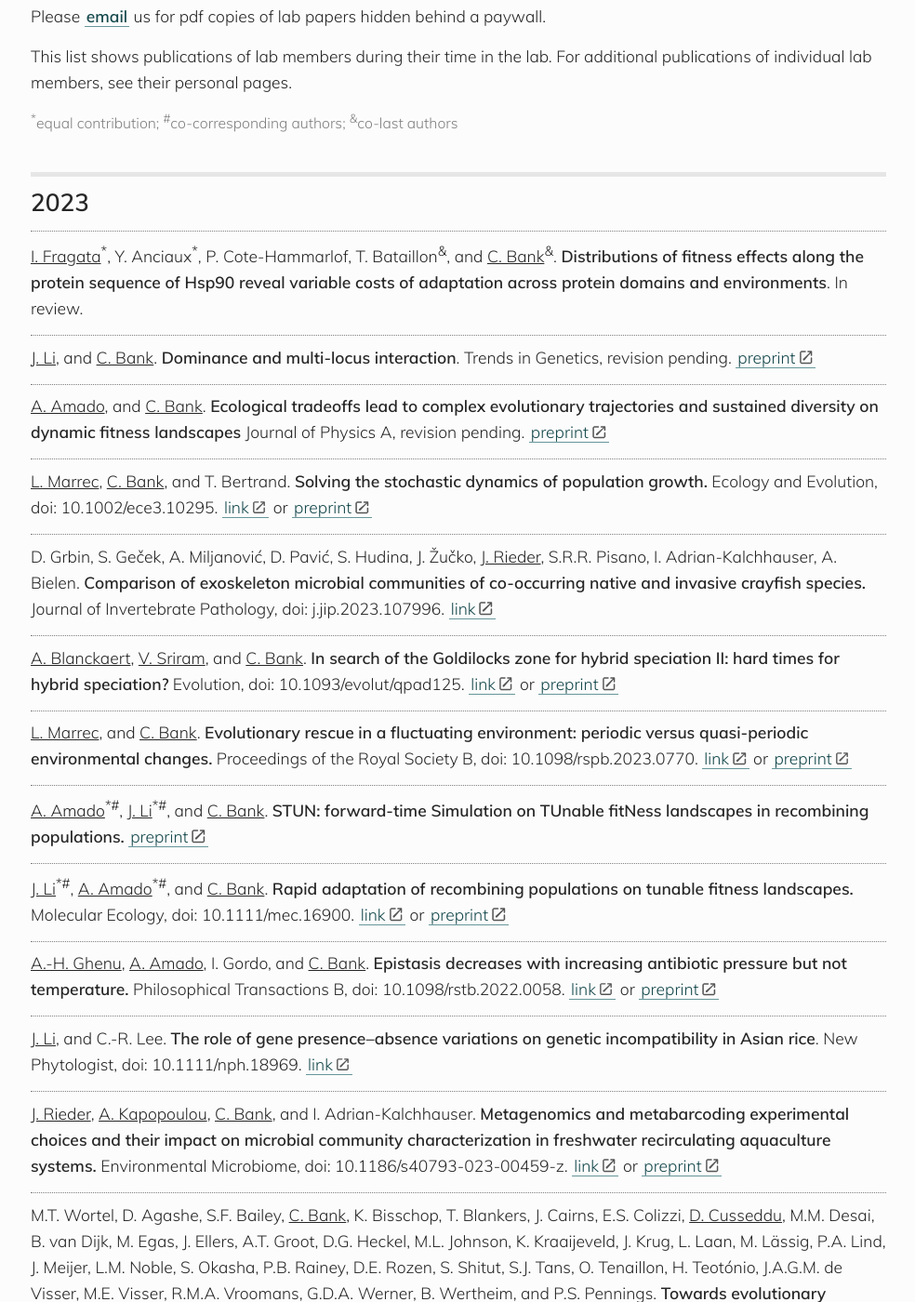
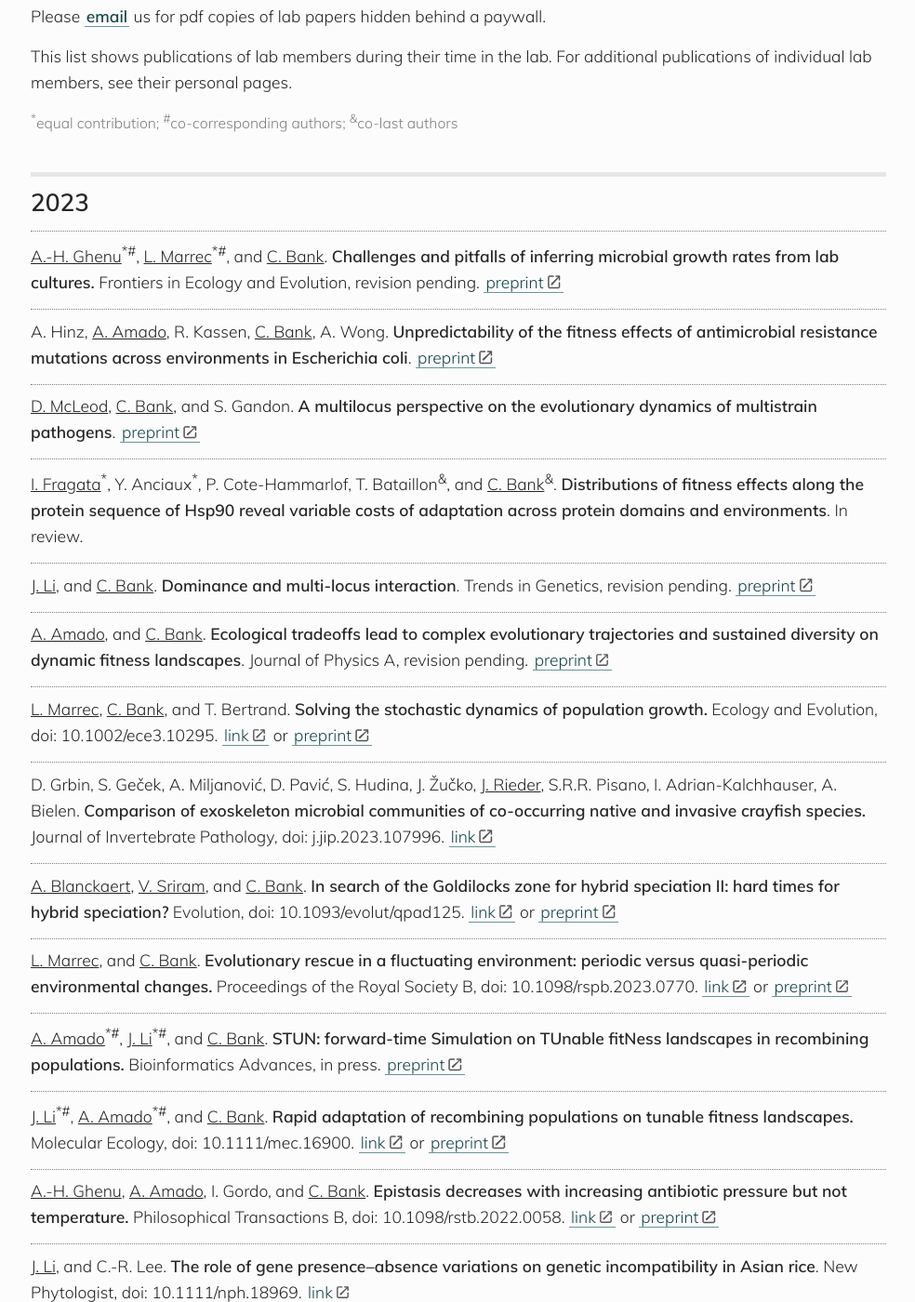
Before and after one commit to banklab/banklab.github.io, a Jekyll site: the page built from publications.md, in a window 1280 px wide and 1400 px high, scrolled down 418 px. Shown: the whole window at 93% size, without its empty margins (147-1131 px from the left). Built offline with Jekyll 4.4.1, drawn with Linux system fonts in a browser that asks for light colours; some web fonts are replaced; some of the changed text lies outside the part shown.

Commit message:
Update publications.md
Pub updates

```diff
--- a/publications.md
+++ b/publications.md
@@ -20,15 +20,18 @@ https://kramdown.gettalong.org/syntax.html#html-blocks
 {:/comment}
 
 ## 2023
-{::comment}
-A. Hinz, <u>A. Amado</u>, R. Kassen, <u>C. Bank</u>, A. Wong. Unpredictability of the fitness effects of antimicrobial resistance mutations across environments in Escherichia coli. Submitted.
-{:/comment}
+
+<u>A.-H. Ghenu</u><sup>*#</sup>, <u>L. Marrec</u><sup>*#</sup>, and <u>C. Bank</u>. **Challenges and pitfalls of inferring microbial growth rates from lab cultures.** Frontiers in Ecology and Evolution, revision pending. [preprint](https://www.biorxiv.org/content/10.1101/2022.06.24.497412)
+
+A. Hinz, <u>A. Amado</u>, R. Kassen, <u>C. Bank</u>, A. Wong. **Unpredictability of the fitness effects of antimicrobial resistance mutations across environments in Escherichia coli**. [preprint](https://www.biorxiv.org/content/10.1101/2023.10.25.563906v1)
+
+<u>D. McLeod</u>, <u>C. Bank</u>, and S. Gandon. **A multilocus perspective on the evolutionary dynamics of multistrain pathogens**. [preprint](https://www.biorxiv.org/content/10.1101/2023.10.27.564465v1)
 
 <u>I. Fragata</u><sup>*</sup>, Y. Anciaux<sup>*</sup>, P. Cote-Hammarlof, T. Bataillon<sup>&</sup>, and <u>C. Bank</u><sup>&</sup>. **Distributions of fitness effects along the protein sequence of Hsp90 reveal variable costs of adaptation across protein domains and environments**. In review.
 
 <u>J. Li</u>, and <u>C. Bank</u>. **Dominance and multi-locus interaction**. Trends in Genetics, revision pending. [preprint](https://arxiv.org/abs/2310.04730)
 
-<u>A. Amado</u>, and <u>C. Bank</u>. **Ecological tradeoffs lead to complex evolutionary trajectories and sustained diversity on dynamic fitness landscapes** Journal of Physics A, revision pending. [preprint](https://www.biorxiv.org/content/10.1101/2023.10.11.561986v1.abstract)
+<u>A. Amado</u>, and <u>C. Bank</u>. **Ecological tradeoffs lead to complex evolutionary trajectories and sustained diversity on dynamic fitness landscapes**. Journal of Physics A, revision pending. [preprint](https://www.biorxiv.org/content/10.1101/2023.10.11.561986v1.abstract)
 
 <u>L. Marrec</u>, <u>C. Bank</u>, and T. Bertrand. **Solving the stochastic dynamics of population growth.** Ecology and Evolution, doi: 10.1002/ece3.10295. [link](http://dx.doi.org/10.1002/ece3.10295) or [preprint](https://www.biorxiv.org/content/10.1101/2022.11.15.516663v1)
 
@@ -38,7 +41,7 @@ D. Grbin, S. Geček, A. Miljanović, D. Pavić, S. Hudina, J. Žučko, <u>J. Rie
 
 <u>L. Marrec</u>, and <u>C. Bank</u>. **Evolutionary rescue in a fluctuating environment: periodic versus quasi-periodic environmental changes.** Proceedings of the Royal Society B, doi: 10.1098/rspb.2023.0770. [link](https://royalsocietypublishing.org/doi/10.1098/rspb.2023.0770) or [preprint](https://www.biorxiv.org/content/10.1101/2022.11.03.515107v1)
 
-<u>A. Amado</u><sup>*#</sup>, <u>J. Li</u><sup>*#</sup>, and <u>C. Bank</u>. **STUN: forward-time Simulation on TUnable fitNess landscapes in recombining populations.** [preprint](https://www.biorxiv.org/content/10.1101/2023.02.15.528681v1)
+<u>A. Amado</u><sup>*#</sup>, <u>J. Li</u><sup>*#</sup>, and <u>C. Bank</u>. **STUN: forward-time Simulation on TUnable fitNess landscapes in recombining populations.** Bioinformatics Advances, in press. [preprint](https://www.biorxiv.org/content/10.1101/2023.02.15.528681v1)
 
 <u>J. Li</u><sup>*#</sup>, <u>A. Amado</u><sup>*#</sup>, and <u>C. Bank</u>. **Rapid adaptation of recombining populations on tunable fitness landscapes.** Molecular Ecology, doi: 10.1111/mec.16900. [link](http://doi.org/10.1111/mec.16900) or [preprint](https://www.biorxiv.org/content/10.1101/2022.11.16.516770v1)
 
```
Also changed, not shown: other parts of publications.md (+0 -2 lines).
